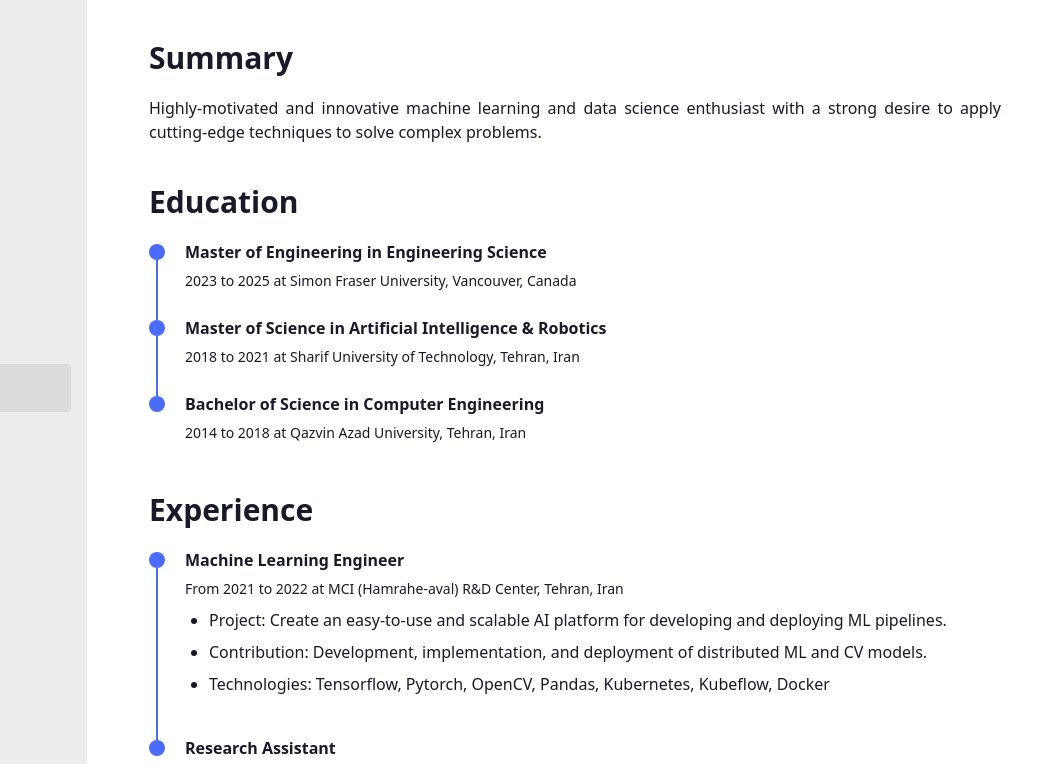
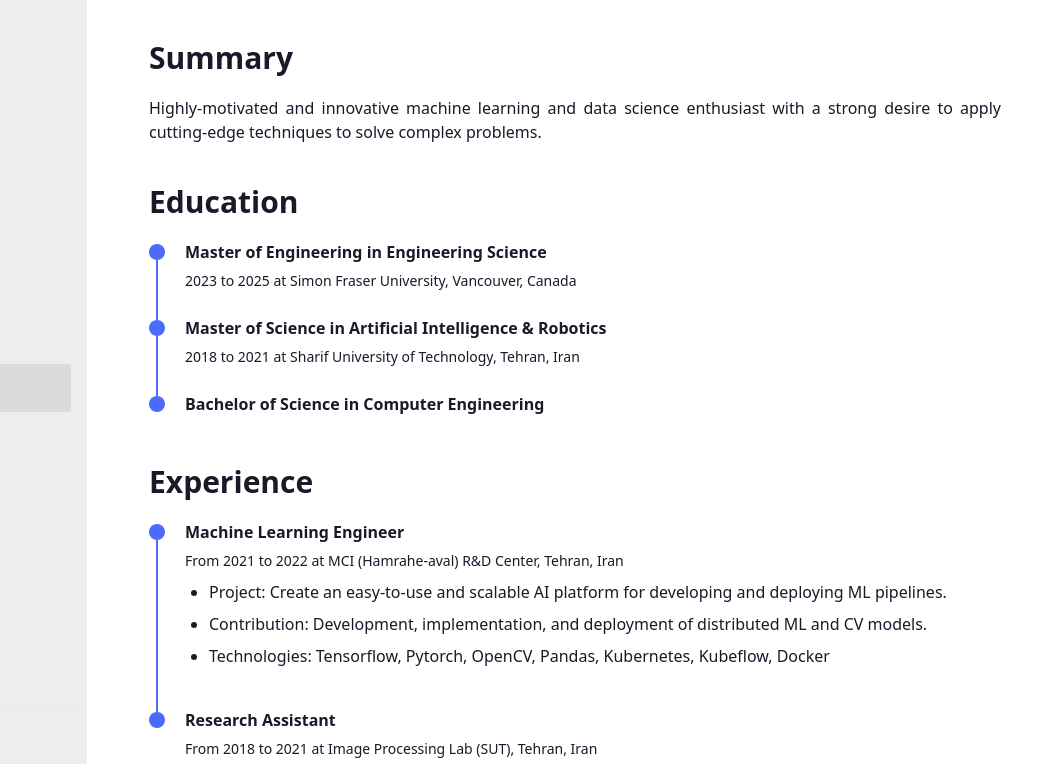
Before and after one commit to msdkhairi/msdkhairi.github.io, an Astro site: page /cv in a window 1280 px wide. Shown: the top 764 px of the page, 217-1280 px from the left. Built offline with nearby package versions, Linux system fonts and the light colour scheme; Astro itself is replaced by a stand-in of ours.

Commit message:
Update CV

```diff
--- a/src/pages/cv.astro
+++ b/src/pages/cv.astro
@@ -41,8 +41,8 @@ import TimeLineElement from "../components/cv/TimeLine.astro";
     </TimeLineElement>
     <TimeLineElement
       title="Bachelor of Science in Computer Engineering"
-      subtitle="2014 to 2018 at Qazvin Azad University, Tehran, Iran"
     >
+    <!-- subtitle="2014 to 2018 at Qazvin Azad University, Tehran, Iran" -->
     </TimeLineElement>
     <!-- <TimeLineElement
       title="Title Name"
```
